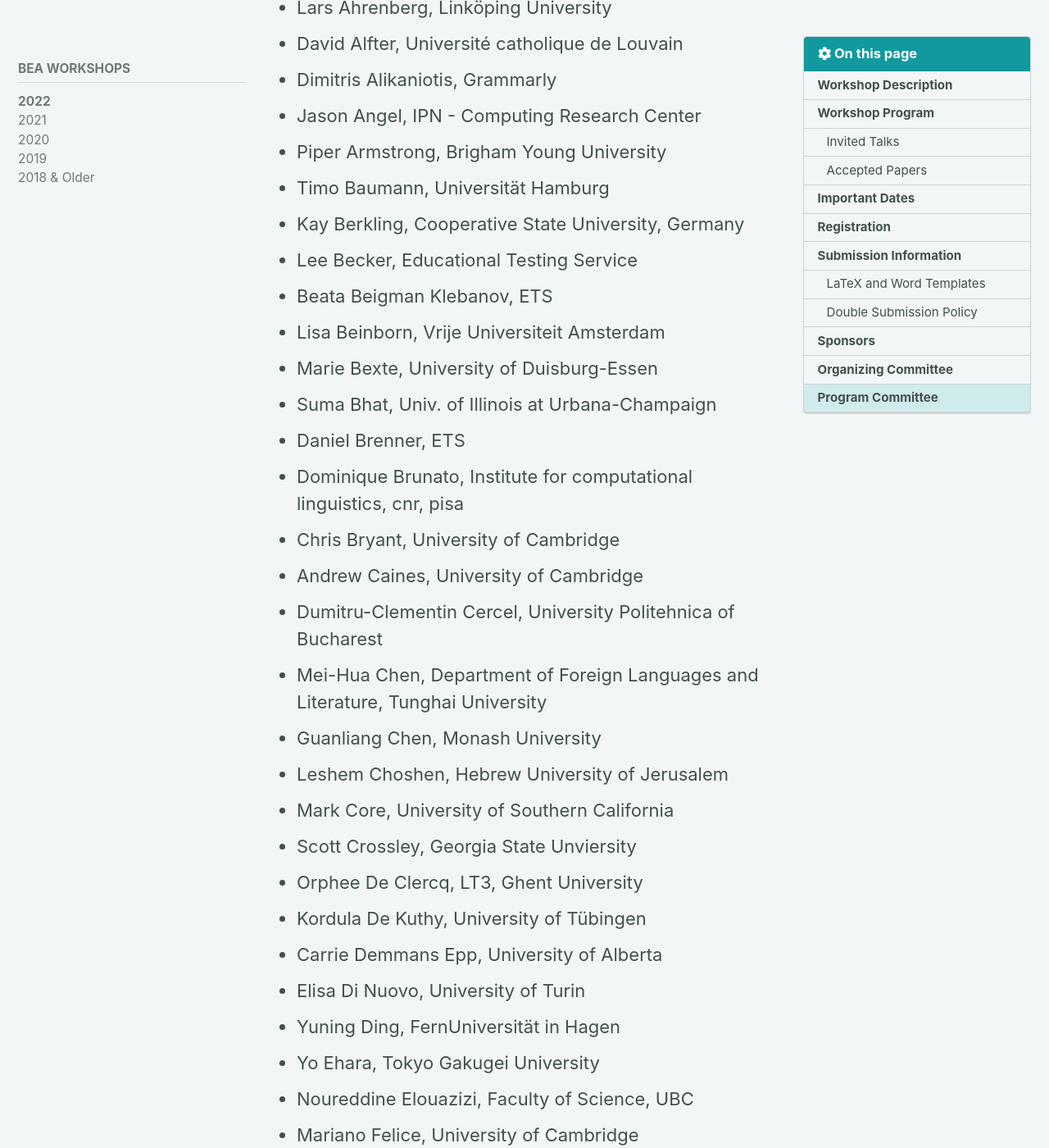
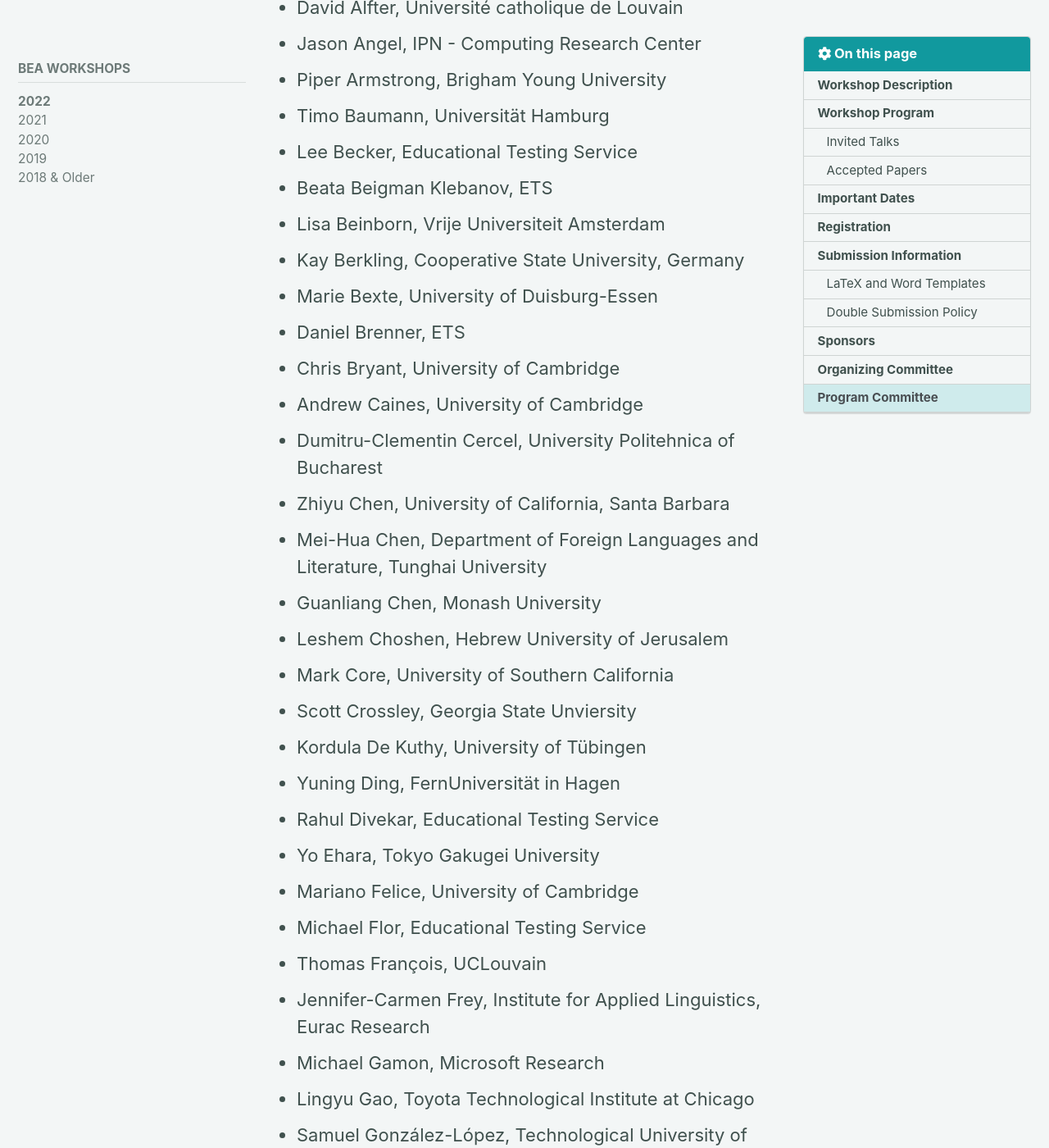
Before and after one commit to sigedu-org/website, a Jekyll site: the page built from _pages/bea/bea17.md, in a window 1280 px wide and 1400 px high, scrolled down 12230 px. Shown: the whole window at 82% size. Built offline with Jekyll 4.4.1, drawn with Linux system fonts in a browser that asks for light colours; cached includes are drawn as plain includes; nearby versions of some CDN libraries; some of the changed text lies outside the part shown.

Commit message:
Update bea17.md
Update to the reviewers' list

```diff
--- a/_pages/bea/bea17.md
+++ b/_pages/bea/bea17.md
@@ -186,88 +186,71 @@ Workshop contact email address: [bea.nlp.workshop@gmail.com](mailto:bea.nlp.work
 ## Program Committee
 
 - Tazin Afrin, University of Pittsburgh
-- Lars Ahrenberg, Linköping University
 - David Alfter, Université catholique de Louvain
-- Dimitris Alikaniotis, Grammarly
 - Jason Angel, IPN - Computing Research Center
 - Piper Armstrong, Brigham Young University
 - Timo Baumann, Universität Hamburg
-- Kay Berkling, Cooperative State University, Germany
 - Lee Becker, Educational Testing Service
 - Beata Beigman Klebanov, ETS
 - Lisa Beinborn, Vrije Universiteit Amsterdam
+- Kay Berkling, Cooperative State University, Germany
 - Marie Bexte, University of Duisburg-Essen
-- Suma Bhat, Univ. of Illinois at Urbana-Champaign
 - Daniel Brenner, ETS
-- Dominique Brunato, Institute for computational linguistics, cnr, pisa
 - Chris Bryant, University of Cambridge
 - Andrew Caines, University of Cambridge
 - Dumitru-Clementin Cercel, University Politehnica of Bucharest
+- Zhiyu Chen, University of California, Santa Barbara
 - Mei-Hua Chen, Department of Foreign Languages and Literature, Tunghai University
 - Guanliang Chen, Monash University
 - Leshem Choshen, Hebrew University of Jerusalem
 - Mark Core, University of Southern California
 - Scott Crossley, Georgia State Unviersity
-- Orphee De Clercq, LT3, Ghent University
 - Kordula De Kuthy, University of Tübingen
-- Carrie Demmans Epp, University of Alberta
-- Elisa Di Nuovo, University of Turin
 - Yuning Ding, FernUniversität in Hagen
+- Rahul Divekar, Educational Testing Service
 - Yo Ehara, Tokyo Gakugei University
-- Noureddine Elouazizi, Faculty of Science, UBC
 - Mariano Felice, University of Cambridge
 - Michael Flor, Educational Testing Service
-- Anette Frank, Heidelberg University
 - Thomas François, UCLouvain
 - Jennifer-Carmen Frey, Institute for Applied Linguistics, Eurac Research
 - Michael Gamon, Microsoft Research
 - Lingyu Gao, Toyota Technological Institute at Chicago
 - Samuel González-López, Technological University of Nogales
 - Cyril Goutte, National Research Council Canada
-- Floriana Grasso, University of Liverpool
-- Masato Hagiwara, Octanove Labs
 - Na-Rae Han, University of Pittsburgh
 - Jiangang Hao, Educational Testing Service
 - Nicolas Hernandez, Université de Nantes
 - Chung-Chi Huang, Frostburg State University
 - Yi-Ting Huang, Sinica Academia
+- Joseph Marvin Imperial, National University Philippines
 - Radu Tudor Ionescu, University of Bucharest
 - Richard Johansson, University of Gothenburg
 - Lis Kanashiro Pereira, Ochanomizu University
 - Elma Kerz, RWTH Aachen University
 - Ekaterina Kochmar, University of Bath
 - Mamoru Komachi, Tokyo Metropolitan University
-- Sandra Kuebler, Indiana University
 - Ritesh Kumar , Dr. Bhimrao Ambedkar University
 - Kristopher Kyle, University of Oregon
 - Ji-Ung Lee, UKP, Technical University of Darmstadt
-- Hang Li, TAL Education Group
-- Diane Litman, University of Pittsburgh
 - Yudong Liu, Western Washington University
-- Peter Ljunglöf, University of Gothenburg
 - Anastassia Loukina, Grammarly
 - Lieve Macken, Language and Translation Technology Team
 - Irina Maslowski, non-affiliated
 - Sandeep Mathias, Presidency University
 - Janet Mee, National Board of Medical Examiners
-- Beata Megyesi, Uppsala University
 - Detmar Meurers, Universität Tübingen
 - Alessio Miaschi, University of Pisa / Institute for Computational Linguistics (ILC-CNR), Pisa
 - Masato Mita, RIKEN AIP
-- Sungjin Nam, ACT, Inc
 - Diane Napolitano, Associated Press
 - Kamel Nebhi, Education First
 - Hwee Tou Ng, National University of Singapore
 - Huy Nguyen, Data Scientist at Amazon
 - Robert Östling, Department of Linguistics, Stockholm University
-- Ulrike Pado, HFT Stuttgart
-- Barbara Plank, IT University of Copenhagen
 - Mengyang Qiu, University at Buffalo
 - Martí Quixal, University of Tübingen
 - Vipul Raheja, Grammarly
 - Lakshmi Ramachandran, Amazon
 - Hanumant Redkar, IIT Bombay, Mumbai
-- Robert Reynolds, Brigham Young University
 - Frankie Robertson, University of Jyväskylä
 - Alla Rozovskaya, City University of New York
 - C. Anton Rytting, University of Maryland, College Park
@@ -277,12 +260,10 @@ Workshop contact email address: [bea.nlp.workshop@gmail.com](mailto:bea.nlp.work
 - Anaïs Tack, Stanford University
 - Shalaka Vaidya, NYU
 - Giulia Venturi, Institute of Computational Linguistics “A. Zampolli” (ILC-CNR), Pisa, Italy
-- Naresh Verma, Washington Adventist University
 - Carl Vogel, Trinity College Dublin
 - Elena Volodina, University of Gothenburg, Sweden
+- Hongfei Wang, Tokyo Metropolitan University
 - Xinyu Wang, Riiid Labs
-- Hongfei Wang, Tokyo Metropolitan University
-- Yiyi Wang, RWS Group (Language Weaver)
 - Zarah Weiss, University of Tübingen
 - Michael White, The Ohio State University
 - David Wible, National Central University, Taiwan
```
Also changed, not shown: other parts of _pages/bea/bea17.md (+1 -1 lines).
